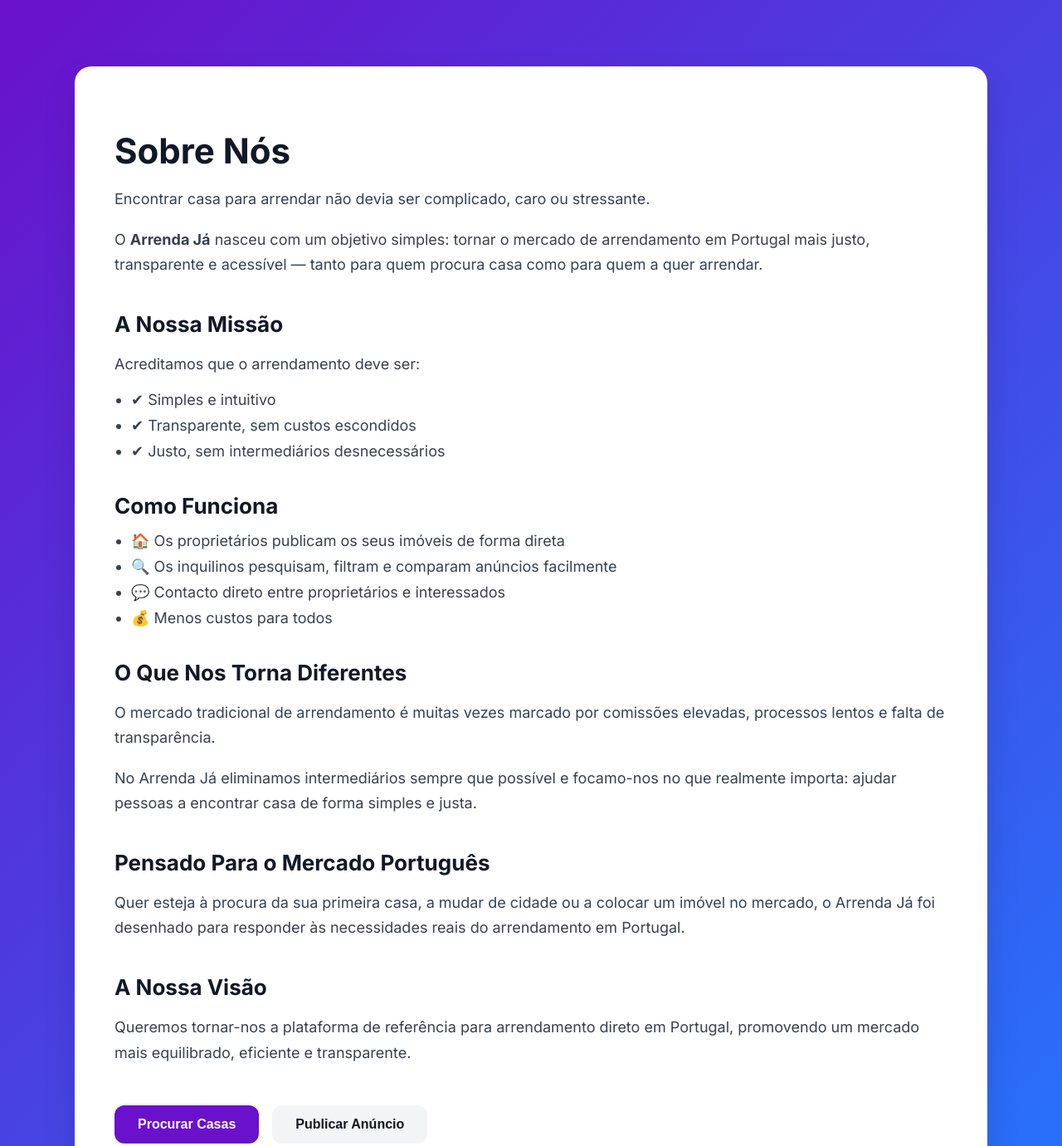
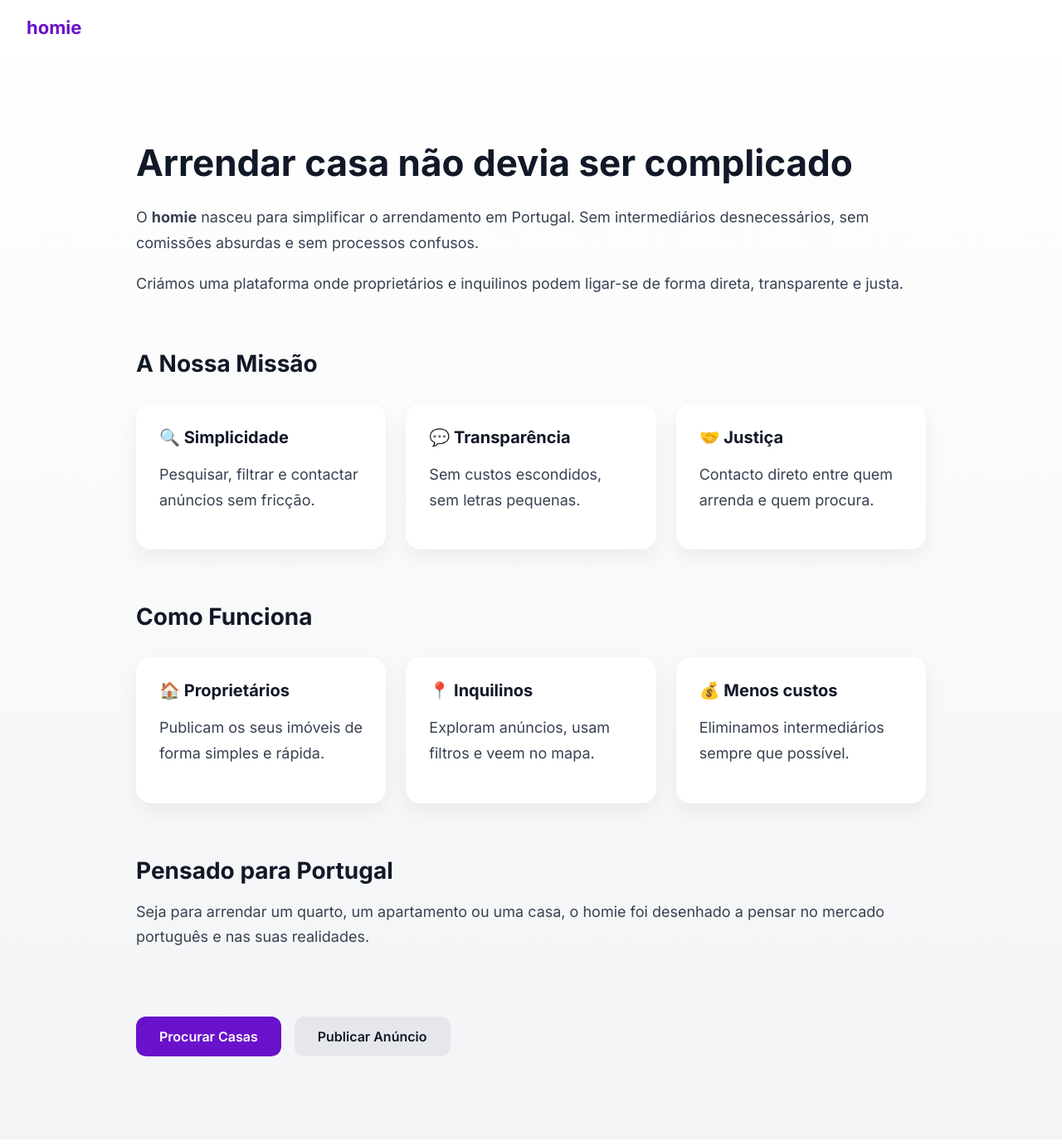
Before and after one commit to GuiBica/homie, a plain HTML site: page about-us/index.html in a window 1280 px wide. Shown: the top 1381 px of the page at 83% size. Drawn offline with Linux system fonts and the light colour scheme.

Commit message:
Update title and styling in about-us page

```diff
--- a/about-us/index.html
+++ b/about-us/index.html
@@ -3,58 +3,105 @@
 <head>
   <meta charset="UTF-8" />
   <meta name="viewport" content="width=device-width, initial-scale=1.0" />
-  <title>Sobre Nós | Arrenda Já</title>
+  <title>Sobre Nós | homie</title>
+
   <link href="https://fonts.googleapis.com/css2?family=Inter:wght@400;500;600;700&display=swap" rel="stylesheet">
+
   <style>
+    :root {
+      --primary: #6a11cb;
+      --secondary: #2575fc;
+      --text-dark: #111827;
+      --text: #374151;
+      --bg-light: #f9fafb;
+    }
+
+    * {
+      box-sizing: border-box;
+    }
+
     body {
       margin: 0;
       font-family: 'Inter', sans-serif;
-      background: linear-gradient(135deg, #6a11cb, #2575fc);
-      color: #1f2937;
+      background: linear-gradient(180deg, #ffffff, #f3f4f6);
+      color: var(--text);
     }
+
+    /* HEADER */
+    .header {
+      position: fixed;
+      top: 0;
+      left: 0;
+      width: 100%;
+      padding: 20px 32px;
+      background: rgba(255,255,255,0.85);
+      backdrop-filter: blur(10px);
+      z-index: 1000;
+    }
+
+    .logo {
+      font-size: 22px;
+      font-weight: 800;
+      color: var(--primary);
+      text-decoration: none;
+    }
+
+    /* PAGE */
     .container {
-      max-width: 1100px;
+      max-width: 1000px;
       margin: auto;
-      padding: 80px 24px;
+      padding: 140px 24px 100px;
     }
-    .card {
-      background: #ffffff;
-      border-radius: 20px;
-      padding: 48px;
-      box-shadow: 0 20px 40px rgba(0,0,0,0.12);
+
+    h1 {
+      font-size: 44px;
+      margin-bottom: 24px;
+      color: var(--text-dark);
     }
-    h1 {
-      font-size: 42px;
+
+    h2 {
+      font-size: 28px;
+      margin-top: 64px;
       margin-bottom: 16px;
-      color: #111827;
+      color: var(--text-dark);
     }
-    h2 {
-      font-size: 26px;
-      margin-top: 40px;
-      margin-bottom: 16px;
-      color: #111827;
-    }
+
     p {
       font-size: 18px;
       line-height: 1.7;
       margin-bottom: 16px;
-      color: #374151;
     }
-    ul {
-      padding-left: 20px;
-      margin-bottom: 24px;
+
+    /* FEATURES */
+    .features {
+      display: grid;
+      grid-template-columns: repeat(auto-fit, minmax(240px, 1fr));
+      gap: 24px;
+      margin-top: 32px;
     }
-    li {
-      font-size: 18px;
-      margin-bottom: 10px;
-      color: #374151;
+
+    .feature {
+      background: white;
+      padding: 28px;
+      border-radius: 18px;
+      box-shadow: 0 10px 25px rgba(0,0,0,0.06);
     }
+
+    .feature h3 {
+      margin-top: 0;
+      margin-bottom: 12px;
+      color: var(--text-dark);
+      font-size: 20px;
+    }
+
+    /* CTA */
     .cta {
-      margin-top: 48px;
+      margin-top: 80px;
       display: flex;
       gap: 16px;
       flex-wrap: wrap;
     }
+
     .btn {
       padding: 14px 28px;
       font-size: 16px;
@@ -62,88 +109,108 @@
       border-radius: 12px;
       border: none;
       cursor: pointer;
-      transition: all 0.2s ease;
+      transition: transform 0.2s ease, box-shadow 0.2s ease;
+      text-decoration: none;
+      display: inline-flex;
+      align-items: center;
+      justify-content: center;
     }
+
     .btn-primary {
-      background: #6a11cb;
-      color: #ffffff;
+      background: var(--primary);
+      color: white;
     }
+
     .btn-primary:hover {
-      background: #580fb3;
+      transform: translateY(-2px);
+      box-shadow: 0 8px 20px rgba(106,17,203,0.3);
     }
+
     .btn-secondary {
-      background: #f3f4f6;
-      color: #111827;
+      background: #e5e7eb;
+      color: var(--text-dark);
     }
+
     .btn-secondary:hover {
-      background: #e5e7eb;
+      transform: translateY(-2px);
     }
+
     @media (max-width: 768px) {
-      .card {
-        padding: 32px;
-      }
       h1 {
         font-size: 34px;
       }
     }
   </style>
 </head>
+
 <body>
 
-  <div class="container">
-    <div class="card">
-      <h1>Sobre Nós</h1>
+  <!-- HEADER -->
+  <header class="header">
+    <a href="../landing/" class="logo">homie</a>
+  </header>
+
+  <!-- CONTENT -->
+  <main class="container">
+
+    <h1>Arrendar casa não devia ser complicado</h1>
 
     <p>
-        Encontrar casa para arrendar não devia ser complicado, caro ou stressante.
+      O <strong>homie</strong> nasceu para simplificar o arrendamento em Portugal.
+      Sem intermediários desnecessários, sem comissões absurdas e sem processos confusos.
     </p>
 
     <p>
-        O <strong>Arrenda Já</strong> nasceu com um objetivo simples: tornar o mercado de arrendamento em Portugal mais justo, transparente e acessível — tanto para quem procura casa como para quem a quer arrendar.
+      Criámos uma plataforma onde proprietários e inquilinos podem ligar-se de forma direta,
+      transparente e justa.
     </p>
 
     <h2>A Nossa Missão</h2>
-      <p>
-        Acreditamos que o arrendamento deve ser:
-      </p>
-      <ul>
-        <li>✔ Simples e intuitivo</li>
-        <li>✔ Transparente, sem custos escondidos</li>
-        <li>✔ Justo, sem intermediários desnecessários</li>
-      </ul>
+
+    <div class="features">
+      <div class="feature">
+        <h3>🔍 Simplicidade</h3>
+        <p>Pesquisar, filtrar e contactar anúncios sem fricção.</p>
+      </div>
+      <div class="feature">
+        <h3>💬 Transparência</h3>
+        <p>Sem custos escondidos, sem letras pequenas.</p>
+      </div>
+      <div class="feature">
+        <h3>🤝 Justiça</h3>
+        <p>Contacto direto entre quem arrenda e quem procura.</p>
+      </div>
+    </div>
 
     <h2>Como Funciona</h2>
-      <ul>
-        <li>🏠 Os proprietários publicam os seus imóveis de forma direta</li>
-        <li>🔍 Os inquilinos pesquisam, filtram e comparam anúncios facilmente</li>
-        <li>💬 Contacto direto entre proprietários e interessados</li>
-        <li>💰 Menos custos para todos</li>
-      </ul>
 
-      <h2>O Que Nos Torna Diferentes</h2>
+    <div class="features">
+      <div class="feature">
+        <h3>🏠 Proprietários</h3>
+        <p>Publicam os seus imóveis de forma simples e rápida.</p>
+      </div>
+      <div class="feature">
+        <h3>📍 Inquilinos</h3>
+        <p>Exploram anúncios, usam filtros e veem no mapa.</p>
+      </div>
+      <div class="feature">
+        <h3>💰 Menos custos</h3>
+        <p>Eliminamos intermediários sempre que possível.</p>
+      </div>
+    </div>
+
+    <h2>Pensado para Portugal</h2>
     <p>
-        O mercado tradicional de arrendamento é muitas vezes marcado por comissões elevadas, processos lentos e falta de transparência.
-      </p>
-      <p>
-        No Arrenda Já eliminamos intermediários sempre que possível e focamo-nos no que realmente importa: ajudar pessoas a encontrar casa de forma simples e justa.
-      </p>
-
-      <h2>Pensado Para o Mercado Português</h2>
-      <p>
-        Quer esteja à procura da sua primeira casa, a mudar de cidade ou a colocar um imóvel no mercado, o Arrenda Já foi desenhado para responder às necessidades reais do arrendamento em Portugal.
-      </p>
-
-      <h2>A Nossa Visão</h2>
-      <p>
-        Queremos tornar-nos a plataforma de referência para arrendamento direto em Portugal, promovendo um mercado mais equilibrado, eficiente e transparente.
+      Seja para arrendar um quarto, um apartamento ou uma casa,
+      o homie foi desenhado a pensar no mercado português e nas suas realidades.
     </p>
 
     <div class="cta">
-        <button class="btn btn-primary">Procurar Casas</button>
-        <button class="btn btn-secondary">Publicar Anúncio</button>
+      <a href="../house-search/" class="btn btn-primary">Procurar Casas</a>
+      <a href="../create-ad/" class="btn btn-secondary">Publicar Anúncio</a>
     </div>
-    </div>
-  </div>
+
+  </main>
 
 </body>
 </html>
```
Lines whose indentation alone changed are shown as unchanged.
